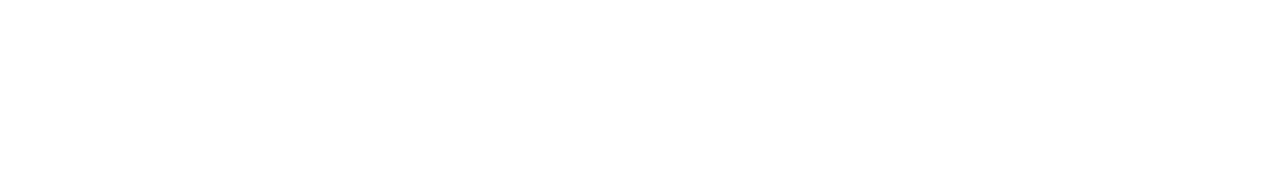
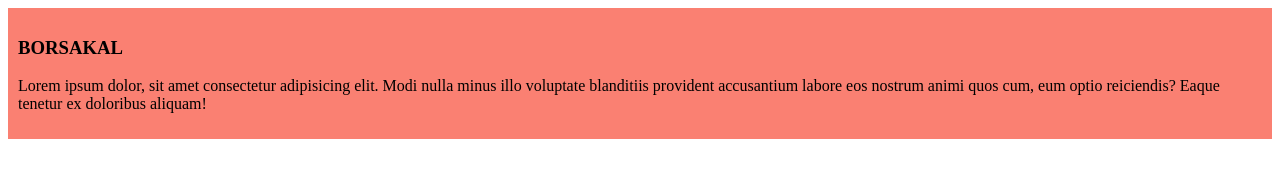
Before and after one commit to badhon-sarkar/borsakal, a plain HTML site: page index.html in a window 1280 px wide. Drawn offline with Linux system fonts and the light colour scheme.

Commit message:
add the first blog

```diff
--- a/index.html
+++ b/index.html
@@ -4,8 +4,12 @@
     <meta charset="UTF-8">
     <meta name="viewport" content="width=device-width, initial-scale=1.0">
     <title>borsakal</title>
+    <link rel="stylesheet" href="styles/blog.css">
 </head>
 <body>
-
+    <div>
+        <h3>BORSAKAL</h3>
+        <p>Lorem ipsum dolor, sit amet consectetur adipisicing elit. Modi nulla minus illo voluptate blanditiis provident accusantium labore eos nostrum animi quos cum, eum optio reiciendis? Eaque tenetur ex doloribus aliquam!</p>
+    </div>
 </body>
 </html>
--- /dev/null
+++ b/styles/blog.css
@@ -0,0 +1,4 @@
+div{
+    background-color: salmon;
+    padding: 10px;
+}
```
